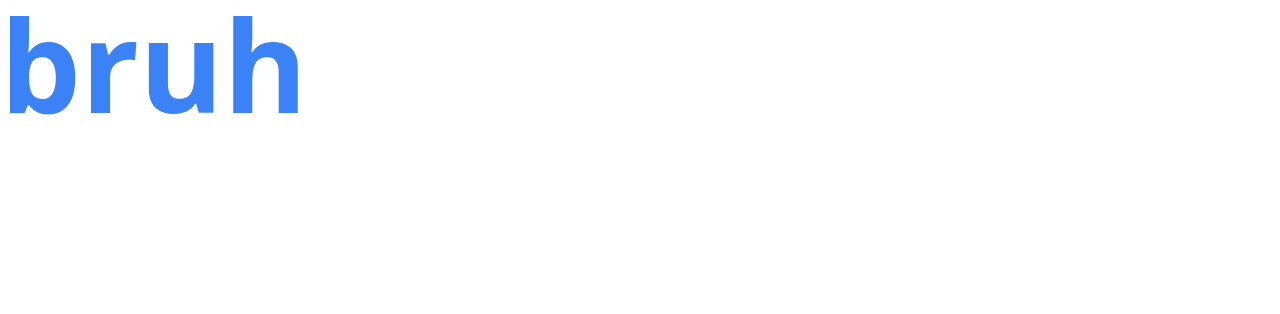
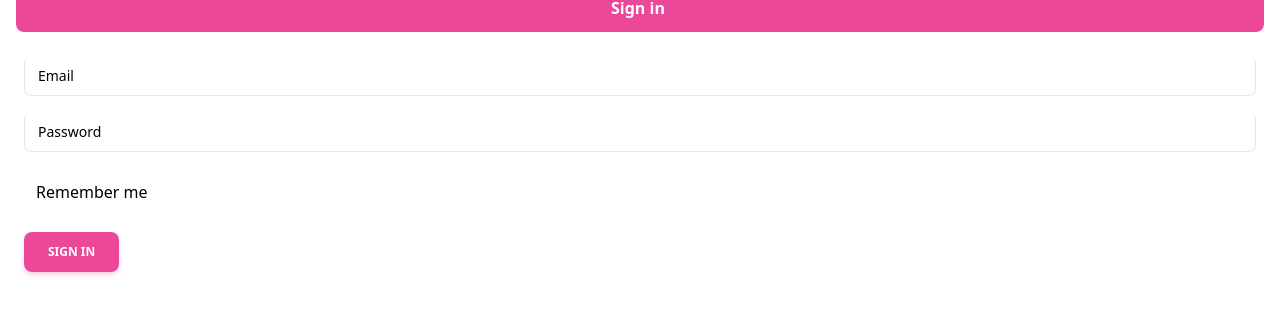
Before and after one commit to Dynamic6448/note-nook, a React (Create React App) app: page / in a window 1280 px wide. Shown: the top 314 px of the page. Built offline with nearby package versions, Linux system fonts and the light colour scheme; no server answers.

Commit message:
copy paste some login thing

```diff
--- a/src/App.tsx
+++ b/src/App.tsx
@@ -6,16 +6,17 @@ import { AuthProvider } from './contexts/AuthContext';
 
 const App: React.FC = () => {
     return (
-        // <AuthProvider>
-        //     <Router>
-        //         <Routes>
-        //             <Route path='/' element={<Signin />} />
-        //             <Route path='/login' element={<Signin />} />
-        //             <Route path='/dashboard' element={<Dashboard />} />
-        //         </Routes>
-        //     </Router>
-        // </AuthProvider>
-        <div className='text-9xl font-extrabold text-blue-500'>bruh</div>
+        <AuthProvider>
+            <div className='w-screen h-screen'>
+                <Router>
+                    <Routes>
+                        <Route path='/' element={<Signin />} />
+                        <Route path='/login' element={<Signin />} />
+                        <Route path='/dashboard' element={<Dashboard />} />
+                    </Routes>
+                </Router>
+            </div>
+        </AuthProvider>
     );
 };
 
--- a/src/pages/Signin.tsx
+++ b/src/pages/Signin.tsx
@@ -1,6 +1,6 @@
 import React, { useEffect, useRef, useState } from 'react';
 import { useNavigate } from 'react-router-dom';
-import { Button, Card, CardHeader, CardBody, CardFooter, Input, Typography } from '@material-tailwind/react';
+import { Button, Card, CardHeader, CardBody, CardFooter, Input, Typography, Checkbox } from '@material-tailwind/react';
 import { useAuth } from '../contexts/AuthContext';
 import Page from '.';
 
@@ -30,11 +30,9 @@ const Signin: React.FC = () => {
     }, [user]);
 
     return (
-        // <Page className='flex items-center justify-center w-[400px]'>
-        //     <Card className='w-full'>
-        //         <CardHeader color='blue' className='text-blue-600'>
-        //             Sign In
-        //         </CardHeader>
+        // <Page className='flex flex-row items-center justify-center w-full h-screen'>
+        //     <Card className='text-center'>
+        //         <CardHeader color='blue'>Sign In</CardHeader>
         //         <CardBody>
         //             <Input label='Email' size='lg' />
         //             {/* <Form.Group id='email'>
@@ -51,28 +49,47 @@ const Signin: React.FC = () => {
         //         </CardBody>
         //     </Card>
         // </Page>
-        <Card className='w-96'>
-            <CardHeader variant='gradient' color='blue' className='mb-4 grid h-28 place-items-center'>
-                <Typography variant='h3' color='white'>
+        <div className='flex flex-col rounded-xl bg-white bg-clip-border shadow-card'>
+            <div className='mx-4 -mt-6 translate-y-0'>
+                <div className='shadow-pink pe-1 rounded-lg bg-pink-500 py-3'>
+                    <h4 className='mt-2 mb-0 text-center font-bold text-white'>Sign in</h4>
+                </div>
+            </div>
+            <div className='text-secondary flex-1 p-6'>
+                <form action='role'>
+                    <div className='flex flex-col gap-4'>
+                        <div className='relative h-10 w-full min-w-[200px]'>
+                            <input
+                                type='email'
+                                className='peer h-full w-full rounded-[7px] border border-blue-gray-200 border-t-transparent bg-transparent px-3 py-2.5 font-sans text-sm font-normal text-blue-gray-700 outline outline-0 transition-all placeholder-shown:border placeholder-shown:border-blue-gray-200 placeholder-shown:border-t-blue-gray-200 focus:border-2 focus:border-pink-500 focus:border-t-transparent focus:outline-0 disabled:border-0 disabled:bg-blue-gray-50'
+                                placeholder=' '
+                            />
+                            <label className="before:content[' '] after:content[' '] pointer-events-none absolute left-0 -top-1.5 flex h-full w-full select-none text-[11px] font-normal leading-tight text-blue-gray-400 transition-all before:pointer-events-none before:mt-[6.5px] before:mr-1 before:box-border before:block before:h-1.5 before:w-2.5 before:rounded-tl-md before:border-t before:border-l before:border-blue-gray-200 before:transition-all after:pointer-events-none after:mt-[6.5px] after:ml-1 after:box-border after:block after:h-1.5 after:w-2.5 after:flex-grow after:rounded-tr-md after:border-t after:border-r after:border-blue-gray-200 after:transition-all peer-placeholder-shown:text-sm peer-placeholder-shown:leading-[3.75] peer-placeholder-shown:text-blue-gray-500 peer-placeholder-shown:before:border-transparent peer-placeholder-shown:after:border-transparent peer-focus:text-[11px] peer-focus:leading-tight peer-focus:text-pink-500 peer-focus:before:border-t-2 peer-focus:before:border-l-2 peer-focus:before:border-pink-500 peer-focus:after:border-t-2 peer-focus:after:border-r-2 peer-focus:after:border-pink-500 peer-disabled:text-transparent peer-disabled:before:border-transparent peer-disabled:after:border-transparent peer-disabled:peer-placeholder-shown:text-blue-gray-500">
+                                Email
+                            </label>
+                        </div>
+                        <div className='relative h-10 w-full min-w-[200px]'>
+                            <input
+                                type='password'
+                                className='peer h-full w-full rounded-[7px] border border-blue-gray-200 border-t-transparent bg-transparent px-3 py-2.5 font-sans text-sm font-normal text-blue-gray-700 outline outline-0 transition-all placeholder-shown:border placeholder-shown:border-blue-gray-200 placeholder-shown:border-t-blue-gray-200 focus:border-2 focus:border-pink-500 focus:border-t-transparent focus:outline-0 disabled:border-0 disabled:bg-blue-gray-50'
+                                placeholder=' '
+                            />
+                            <label className="before:content[' '] after:content[' '] pointer-events-none absolute left-0 -top-1.5 flex h-full w-full select-none text-[11px] font-normal leading-tight text-blue-gray-400 transition-all before:pointer-events-none before:mt-[6.5px] before:mr-1 before:box-border before:block before:h-1.5 before:w-2.5 before:rounded-tl-md before:border-t before:border-l before:border-blue-gray-200 before:transition-all after:pointer-events-none after:mt-[6.5px] after:ml-1 after:box-border after:block after:h-1.5 after:w-2.5 after:flex-grow after:rounded-tr-md after:border-t after:border-r after:border-blue-gray-200 after:transition-all peer-placeholder-shown:text-sm peer-placeholder-shown:leading-[3.75] peer-placeholder-shown:text-blue-gray-500 peer-placeholder-shown:before:border-transparent peer-placeholder-shown:after:border-transparent peer-focus:text-[11px] peer-focus:leading-tight peer-focus:text-pink-500 peer-focus:before:border-t-2 peer-focus:before:border-l-2 peer-focus:before:border-pink-500 peer-focus:after:border-t-2 peer-focus:after:border-r-2 peer-focus:after:border-pink-500 peer-disabled:text-transparent peer-disabled:before:border-transparent peer-disabled:after:border-transparent peer-disabled:peer-placeholder-shown:text-blue-gray-500">
+                                Password
+                            </label>
+                        </div>
+                    </div>
+                </form>
+                <div className='form-check form-switch my-7 ml-1 flex items-center'>
+                    <input className='absolute z-10 h-5 w-8 cursor-pointer opacity-0' data-attribute='toggle' id='remember' />
+                    <div className='form-check-input'></div>
+                    <label className='form-check-label mb-0 ml-2 cursor-pointer'>Remember me</label>
+                </div>
+                <button className='middle none center rounded-lg bg-pink-500 py-3 px-6 font-sans text-xs font-bold uppercase text-white shadow-md shadow-pink-500/20 transition-all hover:shadow-lg hover:shadow-pink-500/40 focus:opacity-[0.85] focus:shadow-none active:opacity-[0.85] active:shadow-none disabled:pointer-events-none disabled:opacity-50 disabled:shadow-none'>
                     Sign In
-                </Typography>
-            </CardHeader>
-            <CardBody className='flex flex-col gap-4'>
-                <Input label='Email' size='lg' />
-                <Input label='Password' size='lg' />
-            </CardBody>
-            <CardFooter className='pt-0'>
-                <Button variant='gradient' fullWidth>
-                    Sign In
-                </Button>
-                <Typography variant='small' className='mt-6 flex justify-center'>
-                    Don't have an account?
-                    <Typography as='a' href='#signup' variant='small' color='blue' className='ml-1 font-bold'>
-                        Sign up
-                    </Typography>
-                </Typography>
-            </CardFooter>
-        </Card>
+                </button>
+            </div>
+        </div>
     );
 };
 
```
